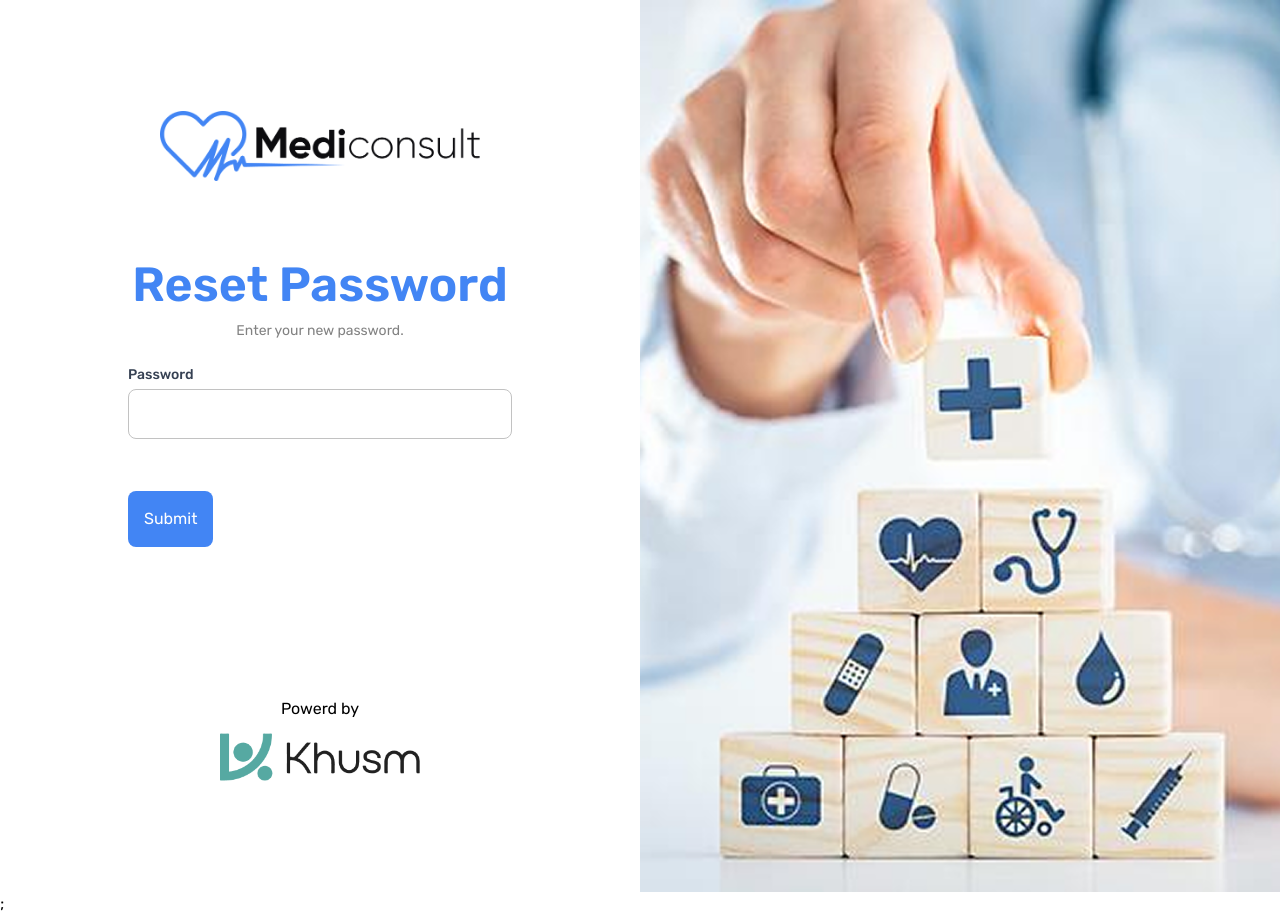
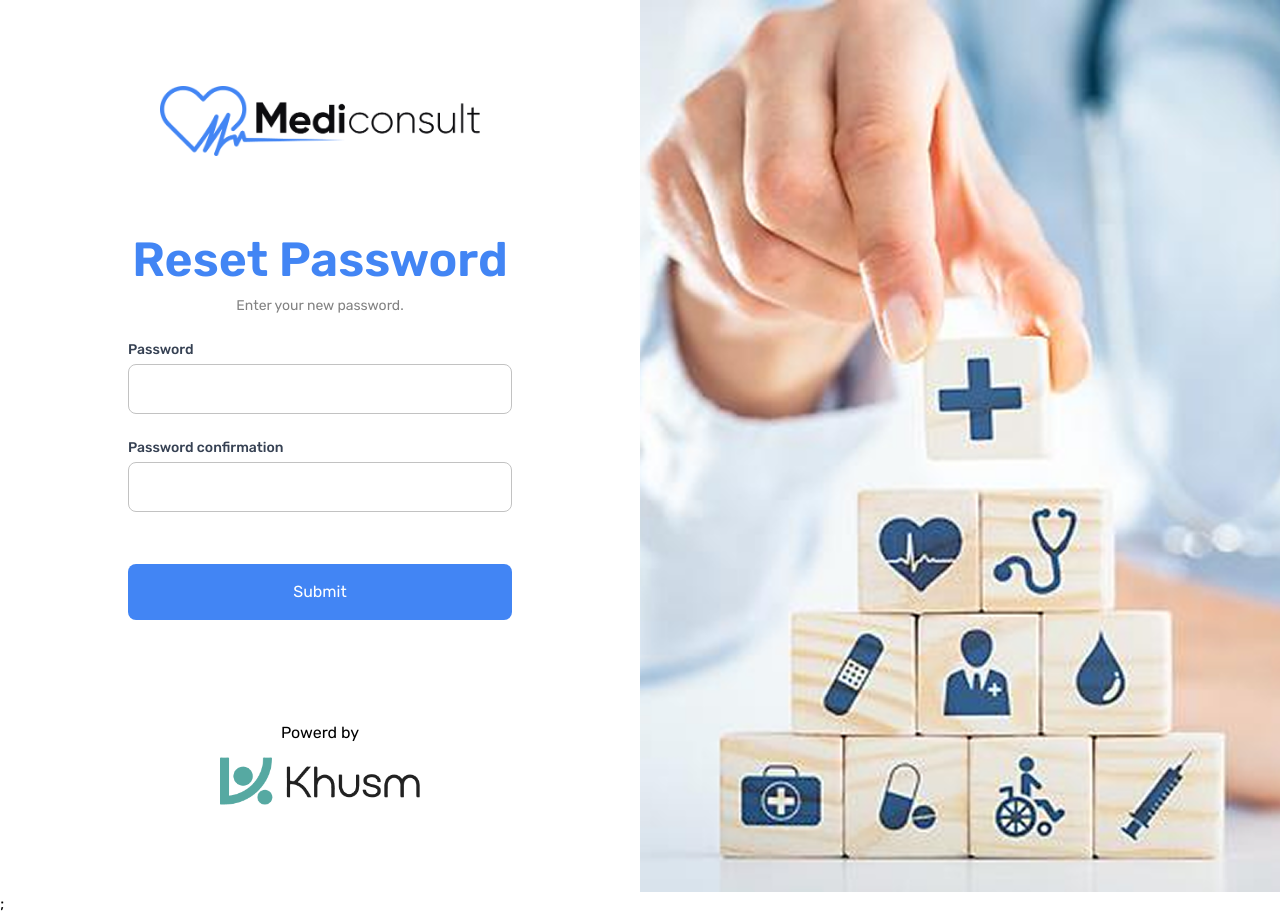
Before and after one commit to mo-kamal123/mediconsult, a React (Vite) app: page /auth/reset-password in a window 1280 px wide. Built offline with nearby package versions, Linux system fonts and the light colour scheme.

Commit message:
implement auth slice for state management

```diff
--- a/src/app/layouts/auth-layout.jsx
+++ b/src/app/layouts/auth-layout.jsx
@@ -1,8 +1,10 @@
 import { Navigate, Outlet } from 'react-router-dom';
 import auth_img from '../../features/auth/imgs/health-insurance-reuse 1.png';
 import khusm from '../assets/Khusm.png';
+import { useSelector } from 'react-redux';
 
-const Authlayout = ({ loggedIn }) => {
+const Authlayout = () => {
+  const loggedIn = useSelector((state) => state.auth.isAuthenticated )
   return loggedIn ? (
     <Navigate to={'/'} replace />
   ) : (
--- a/src/app/layouts/root-layout.jsx
+++ b/src/app/layouts/root-layout.jsx
@@ -2,9 +2,11 @@ import { Navigate, Outlet } from 'react-router-dom';
 import Navbar from '../../shared/layout/navbar';
 import Sidebar from '../../shared/layout/sidebar';
 import { useState } from 'react';
+import { useSelector } from 'react-redux';
 
-const RootLayout = ({ loggedIn }) => {
+const RootLayout = () => {
   const [toggleSidebar, setToggleSidebar] = useState(false);
+  const loggedIn = useSelector((state) => state.auth.isAuthenticated);
 
   const openSidebar = () => {
     setToggleSidebar(!toggleSidebar);
--- a/src/app/store/store.js
+++ b/src/app/store/store.js
@@ -1,7 +1,9 @@
 import { configureStore } from "@reduxjs/toolkit";
+import authSlice from "../../features/auth/store/auth-slice";
 
 export const store = configureStore({
     reducer: {
         // Add reducers here
+        auth: authSlice
     },
 })
--- a/src/features/auth/components/auth-form.jsx
+++ b/src/features/auth/components/auth-form.jsx
@@ -1,8 +1,8 @@
 import Input from '../../../shared/UI/input';
 
-const AuthForm = ({ children, type, description }) => {
+const AuthForm = ({ children, type, description, handleSubmit, ...props }) => {
   return (
-    <form className="flex flex-col gap-3 md:w-[60%]">
+    <form className="flex flex-col gap-3 md:w-[60%]"  {...props}>
       <div className="flex flex-col items-center justify-between gap-3">
         <h3 className="text-5xl font-semibold text-[#4285F4]">{type}</h3>
         <p className="text-sm text-[#828282]">{description}</p>
--- a/src/features/auth/pages/forget-password.jsx
+++ b/src/features/auth/pages/forget-password.jsx
@@ -4,20 +4,38 @@ import khusm from '../../../app/assets/Khusm.png';
 import AuthForm from '../components/auth-form';
 import Input from '../../../shared/UI/input';
 import Btn from '../../../shared/UI/Btn';
-import { Link } from 'react-router-dom';
+import { Link, useNavigate } from 'react-router-dom';
+import { useState } from 'react';
 
 const ForgetPassword = () => {
+  const [phone, setPhone] = useState('');
+  const navigate = useNavigate();
+  const handleChange = (value) => {
+    setPhone(value);
+  };
+  const handleSubmit = (e) => {
+    e.preventDefault();
+    if (!phone) {
+      alert('Please enter your phone number');
+      return;
+    } else {
+      navigate('/auth/verify');
+    }
+  };
   return (
     <div className="flex flex-col items-center justify-between gap-20">
       <img src={logo} alt="logo-img" className="w-80" />
       <AuthForm
+        onSubmit={handleSubmit}
         type={'Forget Password'}
         description={'Enter your phone to send OTP.'}
       >
-        <Input type={'text'} name={'Phone'} />
-        <Link to={'/auth/verify'}>
-          <Btn>Submit</Btn>
-        </Link>
+        <Input
+          type={'text'}
+          name={'Phone'}
+          onChange={(e) => handleChange(e.target.value)}
+        />
+        <Btn>Submit</Btn>
       </AuthForm>
     </div>
   );
--- a/src/features/auth/pages/login.jsx
+++ b/src/features/auth/pages/login.jsx
@@ -5,17 +5,37 @@ import AuthForm from '../components/auth-form';
 import Input from '../../../shared/UI/input';
 import { Link } from 'react-router-dom';
 import Btn from '../../../shared/UI/Btn';
+import { useState } from 'react';
+import { useDispatch } from 'react-redux';
+import { login } from '../store/auth-slice';
 
 const Login = () => {
+  const [credential, setCredential] = useState({ phone: '', password: '' });
+  const dispatch = useDispatch()
+  const handleChange = (name, value) => {
+    setCredential({ ...credential, [name]: value });
+  }
+  const handleSubmit = (e) => {
+    e.preventDefault();
+
+    if (!credential.phone || !credential.password) {
+      alert('Please fill in all fields');
+      return;
+    }
+    // Dispatch login action here
+    dispatch(login())
+  }
+
   return (
     <div className="flex flex-col items-center justify-between gap-20">
       <img src={logo} alt="logo-img" className="w-80" />
       <AuthForm
         type={'Login'}
+        onSubmit={handleSubmit}
         description={'Enter your credential to access your account.'}
       >
-        <Input type={'text'} name={'Phone'} />
-        <Input type={'password'} name={'Password'} />
+        <Input type={'text'} name={'Phone'} onChange={(e) => handleChange('phone', e.target.value)}/>
+        <Input type={'password'} name={'Password'} onChange={(e) => handleChange('password', e.target.value)}/>
         <div className="flex justify-between">
           <div className="flex gap-1">
             <input type="checkbox" name="remember me" />
--- a/src/features/auth/pages/reset-password.jsx
+++ b/src/features/auth/pages/reset-password.jsx
@@ -4,20 +4,49 @@ import khusm from '../../../app/assets/Khusm.png';
 import AuthForm from '../components/auth-form';
 import Input from '../../../shared/UI/input';
 import Btn from '../../../shared/UI/Btn';
-import { Link } from 'react-router-dom';
+import { useState } from 'react';
+import { useDispatch } from 'react-redux';
+import { login } from '../store/auth-slice';
 
 const ResetPassword = () => {
+  const [password, setPassword] = useState({
+    password: '',
+    passwordConfirmation: '',
+  });
+  const dispatch = useDispatch();
+  const handleChange = (name, value) => {
+    setPassword((password) => ({ ...password, [name]: value }));
+  };
+  const handleSubmit = (e) => {
+    e.preventDefault();
+    if (!password.password || !password.passwordConfirmation) {
+      alert('Please enter your phone number');
+      return;
+    } else if (password.password !== password.passwordConfirmation) {
+      alert('Password do not match');
+    } else {
+      dispatch(login());
+    }
+  };
   return (
     <div className="flex flex-col items-center justify-between gap-20">
       <img src={logo} alt="logo-img" className="w-80" />
       <AuthForm
+        onSubmit={handleSubmit}
         type={'Reset Password'}
         description={'Enter your new password.'}
       >
-        <Input type={'password'} name={'Password'} />
-        <Link to={'/'}>
-          <Btn>Submit</Btn>
-        </Link>
+        <Input
+          type={'password'}
+          name={'Password'}
+          onChange={(e) => handleChange('password', e.target.value)}
+        />
+        <Input
+          type={'password'}
+          name={'Password confirmation'}
+          onChange={(e) => handleChange('passwordConfirmation', e.target.value)}
+        />
+        <Btn>Submit</Btn>
       </AuthForm>
     </div>
   );
--- a/src/features/auth/pages/verify.jsx
+++ b/src/features/auth/pages/verify.jsx
@@ -4,19 +4,33 @@ import khusm from '../../../app/assets/Khusm.png';
 import AuthForm from '../components/auth-form';
 import Input from '../../../shared/UI/input';
 import Btn from '../../../shared/UI/Btn';
-import { Link } from 'react-router-dom';
+import { Link, useNavigate } from 'react-router-dom';
+import { useState } from 'react';
 const Verify = () => {
+  const [phone, setPhone] = useState('');
+  const navigate = useNavigate();
+  const handleChange = (value) => {
+    setPhone(value);
+  };
+  const handleSubmit = (e) => {
+    e.preventDefault();
+    if (!phone) {
+      alert('Please enter your phone number');
+      return;
+    } else {
+      navigate('/auth/reset-password');
+    }
+  };
   return (
     <div className="flex flex-col items-center justify-between gap-20">
       <img src={logo} alt="logo-img" className="w-80" />
       <AuthForm
+        onSubmit={handleSubmit}
         type={'OTP'}
         description={'Enter we send OTP to your phone number check your SMS.'}
       >
-        <Input type={'text'} name={'Code'} />
-        <Link to={'/auth/reset-password'}>
+        <Input type={'text'} name={'Code'} onChange={(e) => handleChange(e.target.value)} />
           <Btn>Submit</Btn>
-        </Link>
       </AuthForm>
     </div>
   );
--- /dev/null
+++ b/src/features/auth/store/auth-slice.js
@@ -0,0 +1,29 @@
+import { createSlice } from '@reduxjs/toolkit';
+import {
+  addToLocalStorage,
+  getFromLocalStorage,
+  removeFromLocalStorage,
+} from '../../../shared/utils/localStorage-actions';
+
+const isAuthenticated = getFromLocalStorage('isLogged');
+const initialState = {
+  isAuthenticated: isAuthenticated,
+};
+
+const authSlice = createSlice({
+  name: 'auth',
+  initialState,
+  reducers: {
+    login(state) {
+      addToLocalStorage('isLogged', true);
+      state.isAuthenticated = true;
+    },
+    logout(state) {
+      removeFromLocalStorage('isLogged');
+      state.isAuthenticated = false;
+    },
+  },
+});
+
+export const { login, logout } = authSlice.actions;
+export default authSlice.reducer;
--- a/src/shared/UI/Btn.jsx
+++ b/src/shared/UI/Btn.jsx
@@ -1,6 +1,6 @@
-const Btn = ({ children, className }) => {
+const Btn = ({ children, className, props }) => {
   return (
-    <button className={`bg-[#4285F4] text-white p-2 md:p-4 rounded-lg mt-10 ${className}`}>
+    <button className={`bg-[#4285F4] text-white p-2 md:p-4 rounded-lg mt-10 ${className}`} {...props}>
       {children}
     </button>
   );
--- /dev/null
+++ b/src/shared/utils/localStorage-actions.js
@@ -0,0 +1,10 @@
+export const addToLocalStorage = (key, value) => {
+  localStorage.setItem(key, JSON.stringify(value));
+};
+export const removeFromLocalStorage = (key) => {
+  localStorage.removeItem(key);
+};
+export const getFromLocalStorage = (key) => {
+  const item = localStorage.getItem(key);
+  return JSON.parse(item);
+};
```
